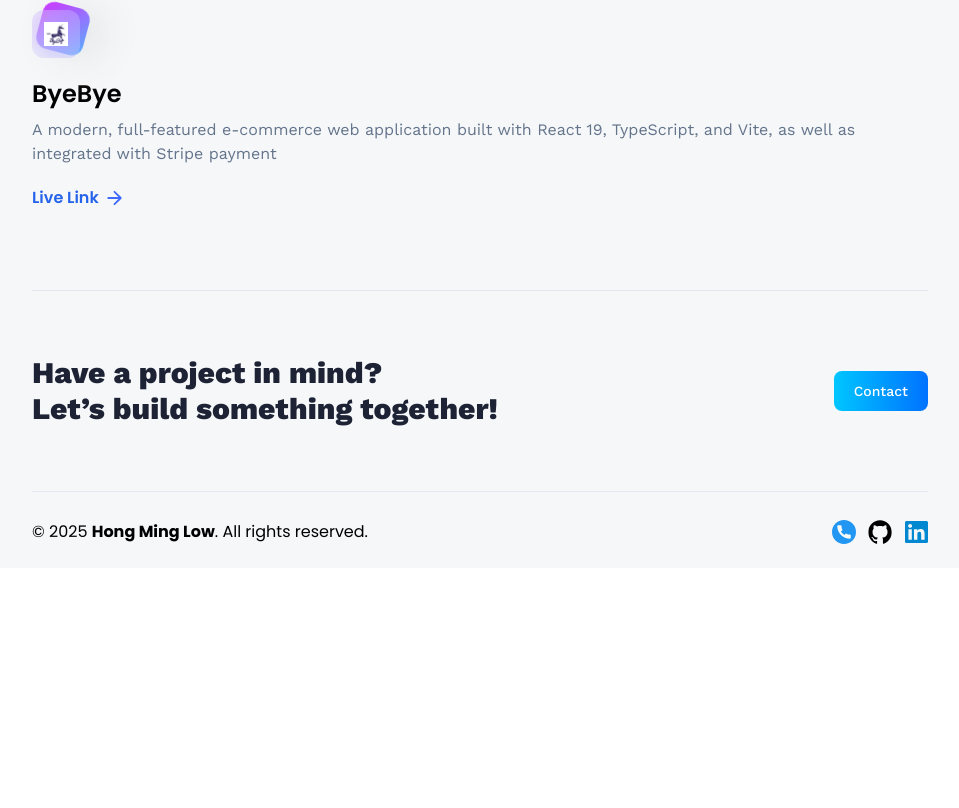
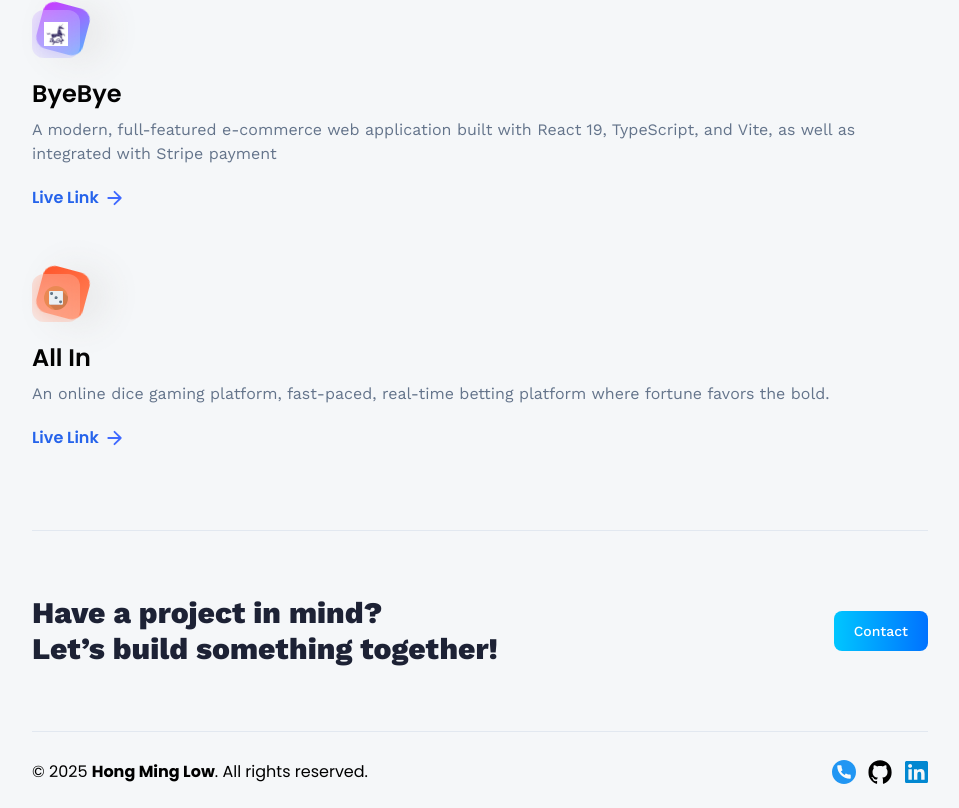
Before and after one commit to hongminglow/portfolio, a React (Vite) app: page /projects in a window 1280 px wide. Shown: the part 1668-2476 px from the top of the page, without its empty margins (160-1119 px from the left). Before the commit the page ends 2236 px from the top, so only its background shows below. Built offline with nearby package versions, Linux system fonts and the light colour scheme; no server answers.

Commit message:
feat: added new allin project

```diff
--- a/src/assets/icons/index.js
+++ b/src/assets/icons/index.js
@@ -45,6 +45,7 @@ import gsap from "./gsap.svg";
 import elixir from "./elixir.png";
 import nexus from "./nexus.png";
 import byebye from "./byebye.png";
+import allin from "./allin.svg";
 
 export {
   astro,
@@ -94,4 +95,5 @@ export {
   elixir,
   nexus,
   byebye,
+  allin,
 };
--- a/src/constants/index.js
+++ b/src/constants/index.js
@@ -33,6 +33,7 @@ import {
   elixir,
   nexus,
   byebye,
+  allin,
 } from "../assets/icons";
 
 export const skills = [
@@ -271,4 +272,12 @@ export const projects = [
       "A modern, full-featured e-commerce web application built with React 19, TypeScript, and Vite, as well as integrated with Stripe payment",
     link: "https://byebye-rho.vercel.app/",
   },
+  {
+    iconUrl: allin,
+    theme: "btn-back-red",
+    name: "All In",
+    description:
+      "An online dice gaming platform, fast-paced, real-time betting platform where fortune favors the bold.",
+    link: "https://all-in-delta.vercel.app/",
+  },
 ];
```
Also changed, not shown: src/assets/icons/allin.svg (added).
